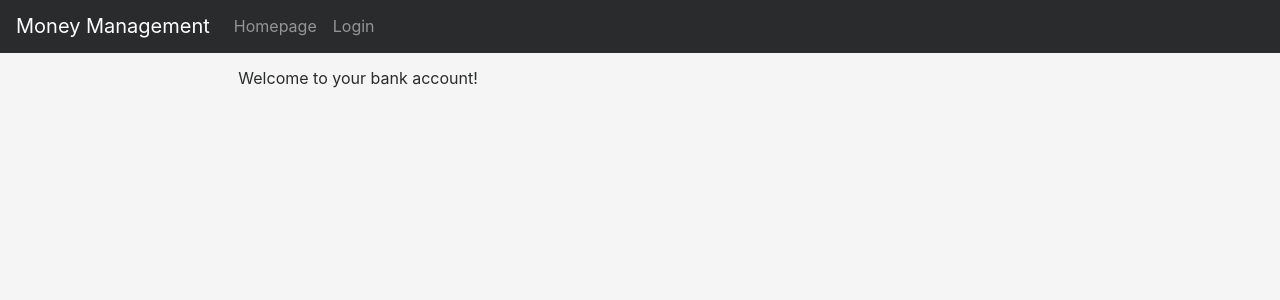
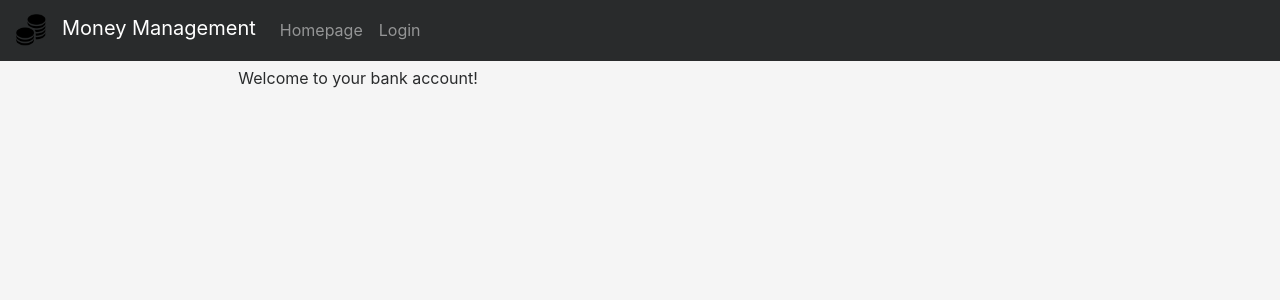
Before and after one commit to IntermidiateCoder/DjangoBankaccProject, a Django app: template polls/templates/polls/index.html in a window 1280 px wide. Shown: the top 300 px of the page. Run offline with Django 3.2, Linux system fonts and the light colour scheme; the template is opened without the code that fills it, so the values that code supplies are empty; some libraries are stand-ins or nearby versions.

Commit message:
Added icon to the web's logo

```diff
--- a/polls/templates/base_generic.html
+++ b/polls/templates/base_generic.html
@@ -18,7 +18,7 @@
       <button class="navbar-toggler navbar-toggler-right hidden-lg-up" type="button" data-toggle="collapse" data-target="#navbarsExampleDefault" aria-controls="navbarsExampleDefault" aria-expanded="false" aria-label="Toggle navigation">
         <span class="navbar-toggler-icon"></span>
       </button>
-      <a class="navbar-brand" href="#"><img href="{% static 'img/icon.jpg' %}" />Money Management</a>
+      <a class="navbar-brand" href="#"><img class="navbar-brand" src="{% static 'img/ico.ico' %}" alt="" width="30" height="40">Money Management</a>
 
 	<div class="collapse navbar-collapse" id="navbarsExampleDefault">
         <ul class="navbar-nav mr-auto">
```
Also changed, not shown: polls/static/img/logs.png (added).
